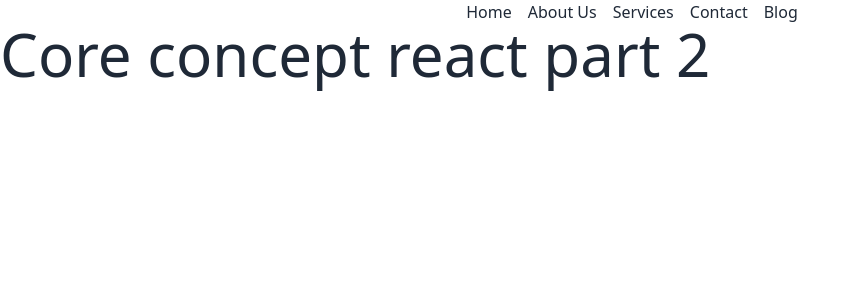
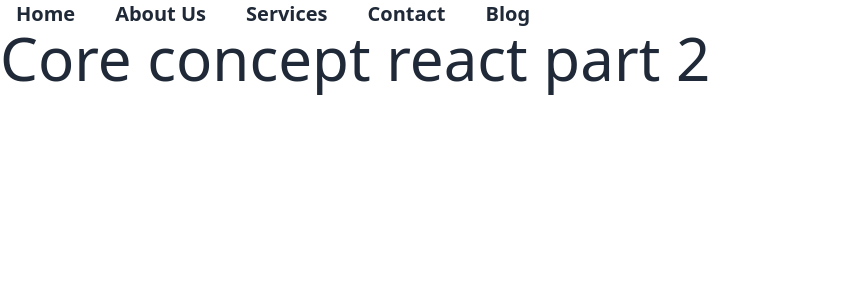
Before and after one commit to Salman-Faiz/React-core-concept-part-2, a React (Vite) app: page / in a window 1280 px wide. Shown: the top 300 px of the page, without its empty margins (0-857 px from the left). Built offline with nearby package versions, Linux system fonts and the light colour scheme.

Commit message:
Create Nav Toggle And Navbar Animation

```diff
--- a/package.json
+++ b/package.json
@@ -10,8 +10,10 @@
     "preview": "vite preview"
   },
   "dependencies": {
+    "prop-types": "^15.8.1",
     "react": "^18.2.0",
-    "react-dom": "^18.2.0"
+    "react-dom": "^18.2.0",
+    "react-icons": "^5.2.1"
   },
   "devDependencies": {
     "@types/react": "^18.2.66",
--- a/src/Components/Link/Link.jsx
+++ b/src/Components/Link/Link.jsx
@@ -1,8 +1,11 @@
-
+import PropTypes from 'prop-types'; // ES6
 const Link = ({route}) => {
     return (
-        <li className='mr-4'><a href={route.path}>{route.name}</a></li>
+        <li className='mr-10 text-xl font-semibold'><a href={route.path}>{route.name}</a></li>
     );
 };
 
+Link.propTypes = {
+    route: PropTypes.object,
+}
 export default Link;
--- a/src/Components/Navbar/Navbar.jsx
+++ b/src/Components/Navbar/Navbar.jsx
@@ -1,8 +1,9 @@
-import React from 'react';
+import React, { useState } from 'react';
 import Link from '../Link/Link';
+import { FaAlignLeft , FaRegWindowClose } from "react-icons/fa";
 
 const Navbar = () => {
-
+const [open,setOpen] =useState(false);
     const routes = [
         {
             id: 'nav-home',
@@ -38,7 +39,14 @@ const Navbar = () => {
 
     return (
         <nav>
-            <ul className='md:flex  justify-center'>
+            <div onClick={()=>{setOpen(!open)}} className='md:hidden text-2xl ms-4 mt-4 '>
+                {
+                    open === true ? <FaRegWindowClose></FaRegWindowClose> :  <FaAlignLeft className=' '></FaAlignLeft>
+                }
+
+            </div>
+
+            <ul className='md:flex ms-4'>
             {
                 routes.map(route => <Link key={route.id} route={route}></Link>
                 )
```
Also changed, not shown: 1 other file (tests, documents, lock files or other folders).
